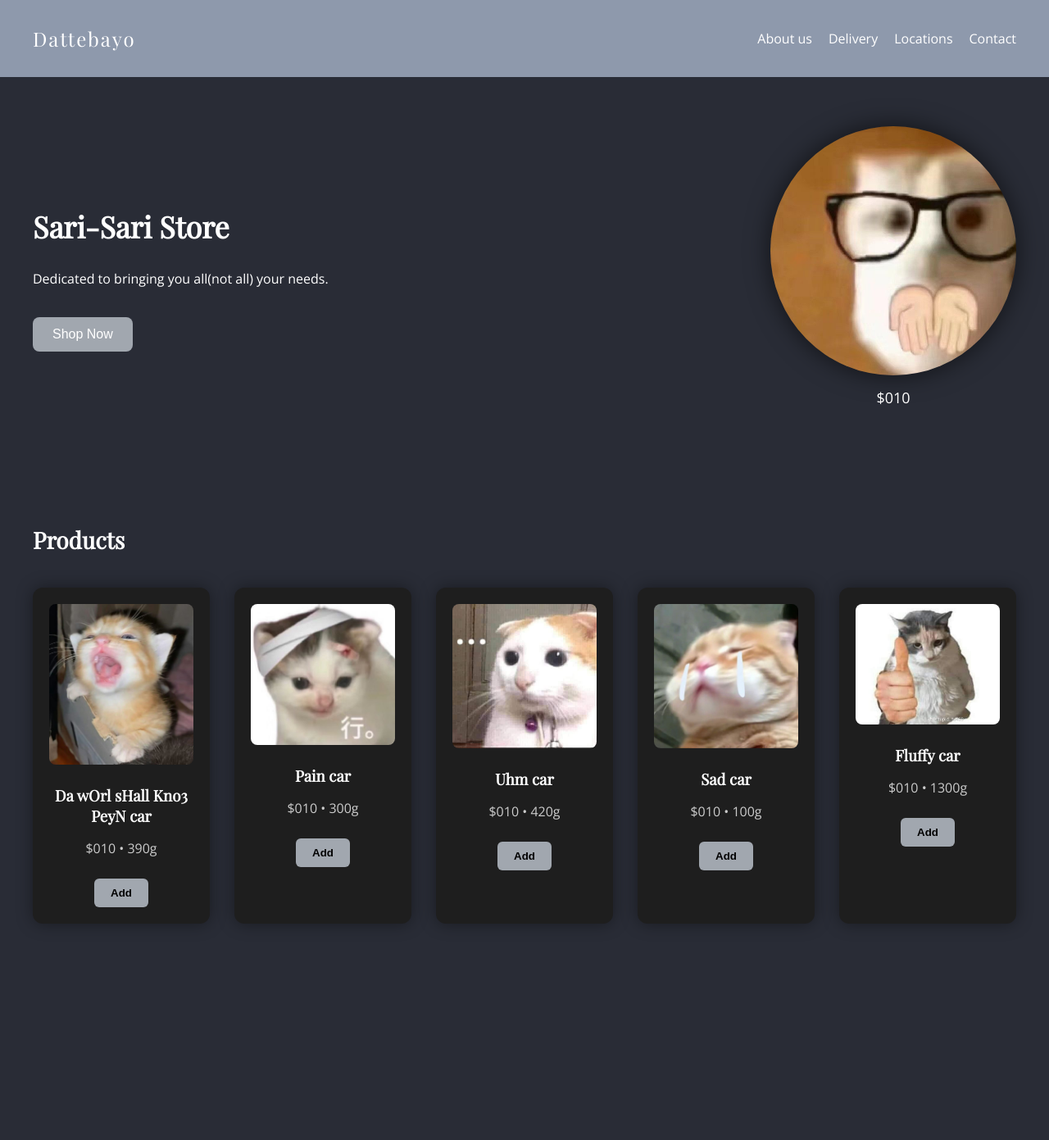
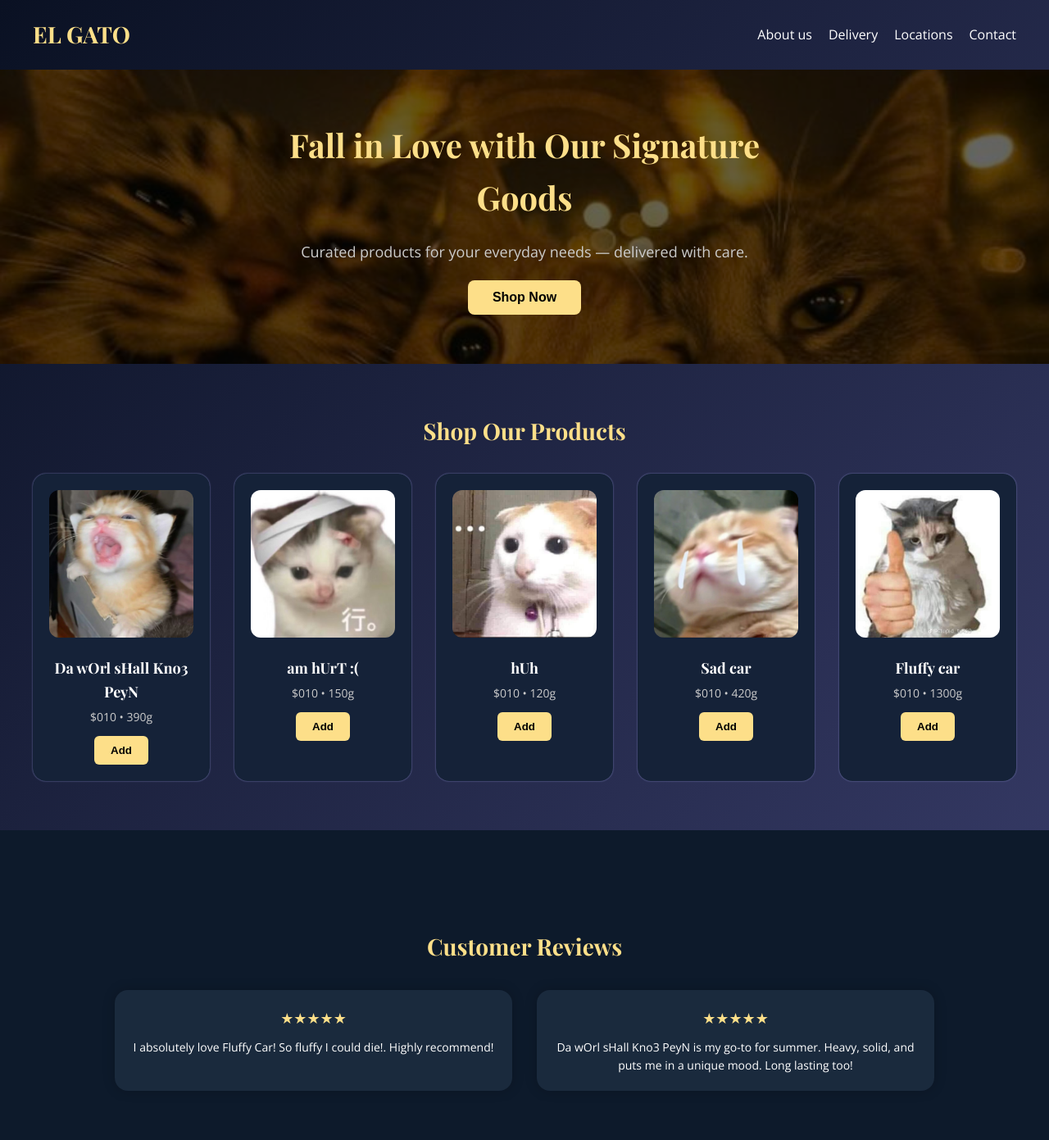
Before and after one commit to jeanmartha/Sari-Sari, a PHP site: page / in a window 1280 px wide. Shown: the whole page at 82% size. Before the commit the page ends 1127 px from the top, so only its background shows below. Run offline with PHP 8.4, Linux system fonts and the light colour scheme.

Commit message:
updated styling

```diff
--- a/php/index.php
+++ b/php/index.php
@@ -2,33 +2,38 @@
 <html lang="en">
 <head>
   <meta charset="UTF-8" />
-  <meta name="viewport" content="width=device-width, initial-scale=1.0" />
+  <meta name="viewport" content="width=device-width, initial-scale=1.0"/>
   <title>Sari-Sari Store</title>
 
-
-  <link href="https://fonts.googleapis.com/css2?family=Playfair+Display&family=Open+Sans&display=swap" rel="stylesheet">
+  <link href="https://fonts.googleapis.com/css2?family=Playfair+Display:wght@700&family=Open+Sans&display=swap" rel="stylesheet">
 
   <style>
+    * {
+      margin: 0;
+      padding: 0;
+      box-sizing: border-box;
+    }
+
     body {
-      margin: 0;
       font-family: 'Open Sans', sans-serif;
-      background: #292c36 no-repeat center center fixed;
-      background-size: cover;
+      background: linear-gradient(to bottom right, #0a1123, #3a3e6c);
       color: #fff;
+      line-height: 1.6;
     }
 
     header {
+      background: #0a1123(13, 26, 43, 0.95);
+      padding: 20px 40px;
       display: flex;
       justify-content: space-between;
       align-items: center;
-      padding: 20px 40px;
-      background-color: #8e99ac;
+      flex-wrap: wrap;
     }
 
     .logo {
       font-family: 'Playfair Display', serif;
-      font-size: 24px;
-      letter-spacing: 2px;
+      font-size: 28px;
+      color: #fddf89;
     }
 
     nav ul {
@@ -45,71 +50,75 @@
 
     .hero {
       display: flex;
+      flex-direction: column;
       align-items: center;
-      justify-content: space-between;
-      padding: 60px 40px;
-      flex-wrap: wrap;
+      text-align: center;
+      padding: 60px 20px;
+      background-image: url('images/cat.jpeg');
+      background-size: cover;
+      background-position: center;
+      position: relative;
+    }
+
+    .hero::after {
+      content: "";
+      position: absolute;
+      top: 0; left: 0;
+      width: 100%; height: 100%;
+      background: rgba(0, 0, 0, 0.6);
+    }
+
+    .hero-text {
+      position: relative;
+      z-index: 1;
+      max-width: 700px;
     }
 
     .hero-text h1 {
       font-family: 'Playfair Display', serif;
-      font-size: 36px;
-      color: #fff;
+      font-size: 40px;
+      color: #fddf89;
     }
 
     .hero-text p {
-      max-width: 400px;
+      margin: 20px 0;
+      font-size: 18px;
+      color: #ccc;
     }
 
     .hero-text button {
-      margin-top: 20px;
-      background-color: #a1a7af;
+      background: #fddf89;
+      color: #000;
       border: none;
-      padding: 12px 24px;
-      color: white;
+      padding: 12px 30px;
+      font-weight: bold;
+      border-radius: 8px;
+      cursor: pointer;
       font-size: 16px;
-      cursor: pointer;
-      border-radius: 8px;
     }
 
-    .hero-image img {
-      width: 300px;
-      border-radius: 50%;
-      box-shadow: 0 0 30px rgba(0, 0, 0, 0.6);
-    }
-
-    .hero-image .price {
-      display: block;
-      text-align: center;
-      margin-top: 10px;
-      font-size: 18px;
-      color: #fff;
-    }
-
-    .products {
-      padding: 60px 40px;
-    }
-
-    .products h2 {
+    .section-title {
       font-family: 'Playfair Display', serif;
       font-size: 28px;
-      color: #fff;
-      margin-bottom: 40px;
+      color: #fddf89;
+      text-align: center;
+      margin: 60px 20px 30px;
     }
 
     .grid {
       display: grid;
-      grid-template-columns: repeat(auto-fill, minmax(200px, 1fr));
+      grid-template-columns: repeat(auto-fit, minmax(200px, 1fr));
       gap: 30px;
+      padding: 0 40px 60px;
     }
 
     .card {
-      background-color: #1e1e1e;
-      border-radius: 12px;
+      background: #152238;
+      border-radius: 16px;
       padding: 20px;
       text-align: center;
+      box-shadow: 0 0 2px #8387c3;
       transition: transform 0.3s ease;
-      box-shadow: 0 0 20px rgba(0,0,0,0.4);
     }
 
     .card:hover {
@@ -118,35 +127,84 @@
 
     .card img {
       width: 100%;
-      border-radius: 8px;
-      margin-bottom: 10px;
+      height: 180px;
+      object-fit: cover;
+      border-radius: 12px;
     }
 
     .card h3 {
-      margin: 10px 0 5px;
+      margin: 15px 0 5px;
       font-family: 'Playfair Display', serif;
+      font-size: 18px;
     }
 
     .card p {
+      font-size: 14px;
       color: #ccc;
     }
 
     .card button {
-      background-color: #a1a7af;
+      margin-top: 12px;
+      background-color: #fddf89;
       border: none;
       padding: 10px 20px;
       color: #000;
       font-weight: bold;
       border-radius: 6px;
       cursor: pointer;
+    }
+
+    .reviews {
+      background-color: #0d1a2b;
+      padding: 60px 20px;
+      text-align: center;
+    }
+
+    .review-container {
+      display: grid;
+      grid-template-columns: repeat(auto-fit, minmax(280px, 1fr));
+      gap: 30px;
+      max-width: 1000px;
+      margin: 0 auto;
+    }
+
+    .review {
+      background: #1a2a3d;
+      border-radius: 16px;
+      padding: 20px;
+      color: #fff;
+      font-size: 14px;
+      box-shadow: 0 0 15px rgba(0,0,0,0.2);
+    }
+
+    .stars {
+      color: #fddf89;
+      font-size: 18px;
+      margin-bottom: 10px;
+    }
+
+    @media (max-width: 768px) {
+      header {
+        flex-direction: column;
+        align-items: flex-start;
+      }
+
+      nav ul {
+        flex-direction: column;
+        gap: 10px;
         margin-top: 10px;
+      }
+
+      .hero-text h1 {
+        font-size: 30px;
+      }
     }
   </style>
 </head>
 <body>
 
   <header>
-    <div class="logo">Dattebayo</div>
+    <div class="logo">EL GATO</div>
     <nav>
       <ul>
         <li><a href="#">About us</a></li>
@@ -159,28 +217,21 @@
 
   <section class="hero">
     <div class="hero-text">
-      <h1>Sari-Sari Store</h1>
-      <p>Dedicated to bringing you all(not all) your needs.</p>
+      <h1>Fall in Love with Our Signature Goods</h1>
+      <p>Curated products for your everyday needs — delivered with care.</p>
       <button>Shop Now</button>
-    </div>
-    <div class="hero-image">
-      <img src="images/mlem.jpeg" alt="Begging on my knees" />
-      <span class="price">$010</span>
     </div>
   </section>
 
-  <section class="products">
-    <h2>Products</h2>
+  <h2 class="section-title">Shop Our Products</h2>
   <div class="grid">
     <?php
-
       $products = [
-          ['img' => 'k.jpeg', 'name' => 'Da wOrl sHall Kno3 PeyN car', 'price' => '010', 'weight' => '390g'],
-          ['img' => 'eh.jpeg', 'name' => 'Pain car', 'price' => '010', 'weight' => '300g'],
-          ['img' => 'uh.jpeg', 'name' => 'Uhm car', 'price' => '010', 'weight' => '420g'],
-          ['img' => 'no.jpeg', 'name' => 'Sad car', 'price' => '010', 'weight' => '100g'],
+        ['img' => 'k.jpeg', 'name' => 'Da wOrl sHall Kno3 PeyN', 'price' => '010', 'weight' => '390g'],
+        ['img' => 'eh.jpeg', 'name' => 'am hUrT :(', 'price' => '010', 'weight' => '150g'],
+        ['img' => 'uh.jpeg', 'name' => 'hUh', 'price' => '010', 'weight' => '120g'],
+        ['img' => 'no.jpeg', 'name' => 'Sad car', 'price' => '010', 'weight' => '420g'],
         ['img' => 'd.jpeg', 'name' => 'Fluffy car', 'price' => '010', 'weight' => '1300g'],
-
       ];
 
       foreach ($products as $product) {
@@ -195,6 +246,19 @@
       }
     ?>
   </div>
+
+  <section class="reviews">
+    <h2 class="section-title">Customer Reviews</h2>
+    <div class="review-container">
+      <div class="review">
+        <div class="stars">★★★★★</div>
+        <p>I absolutely love Fluffy Car! So fluffy I could die!. Highly recommend!</p>
+      </div>
+      <div class="review">
+        <div class="stars">★★★★★</div>
+        <p>Da wOrl sHall Kno3 PeyN is my go-to for summer. Heavy, solid, and puts me in a unique mood. Long lasting too!</p>
+      </div>
+    </div>
   </section>
 
 </body>
```
Also changed, not shown: php/images/cat.jpeg (added), php/images/logo.png (added). Lines whose indentation alone changed are shown as unchanged.
